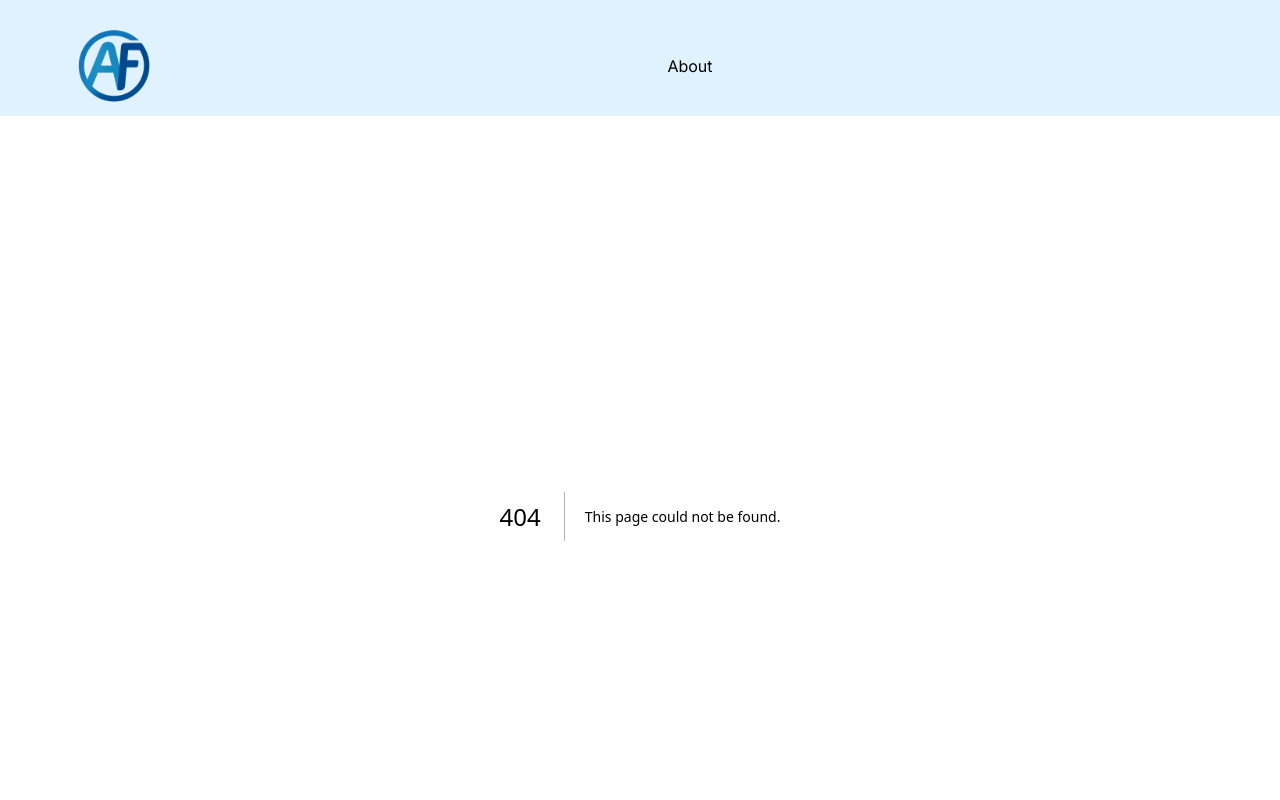
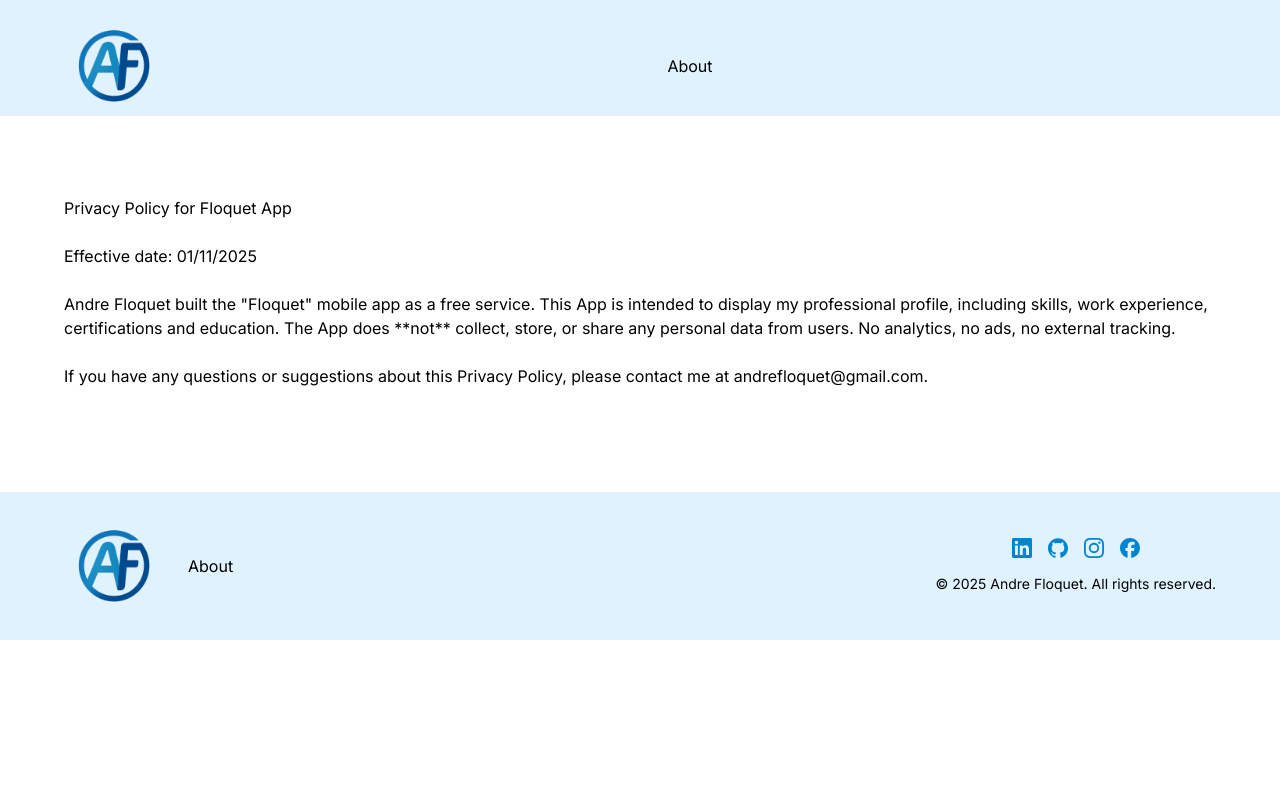
Before and after one commit to andrefloquet/personal-website, a Next.js app: page /privacy-policy in a window 1280 px wide. Before the commit this address had no page. Shown: the top 800 px of the page. Built offline with nearby package versions, Linux system fonts and the light colour scheme.

Commit message:
Privacy Policy

```diff
--- /dev/null
+++ b/src/app/privacy-policy/page.js
@@ -0,0 +1,14 @@
+import { CircleCheck } from "lucide-react";
+
+export default function About() {
+    return (
+        <main>
+            <section className="max-w-9/10 mx-auto my-20">
+                <p>Privacy Policy for Floquet App</p><br />
+                <p>Effective date: 01/11/2025</p><br />
+                <p>Andre Floquet built the "Floquet" mobile app as a free service. This App is intended to display my professional profile, including skills, work experience, certifications and education. The App does **not** collect, store, or share any personal data from users. No analytics, no ads, no external tracking.</p><br />
+                <p>If you have any questions or suggestions about this Privacy Policy, please contact me at andrefloquet@gmail.com.</p><br />
+            </section>
+        </main>
+    )
+}
```
